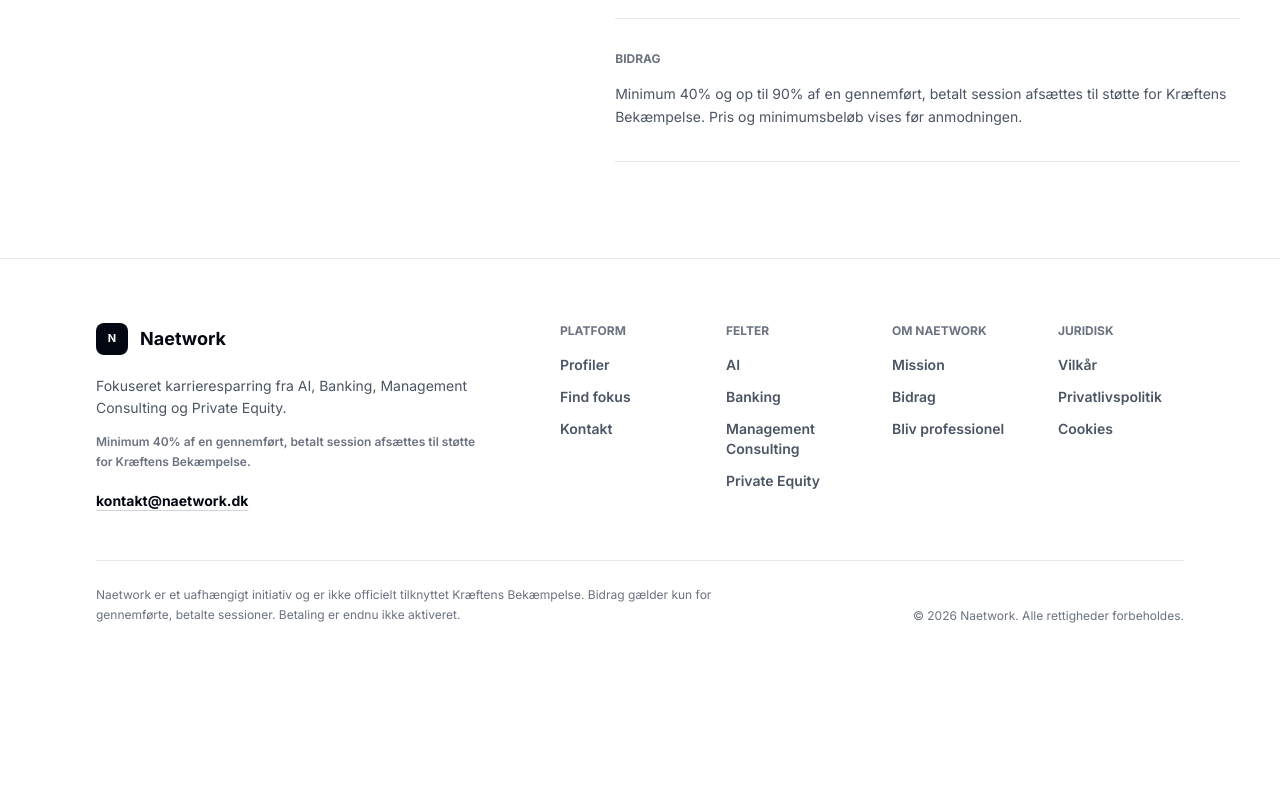
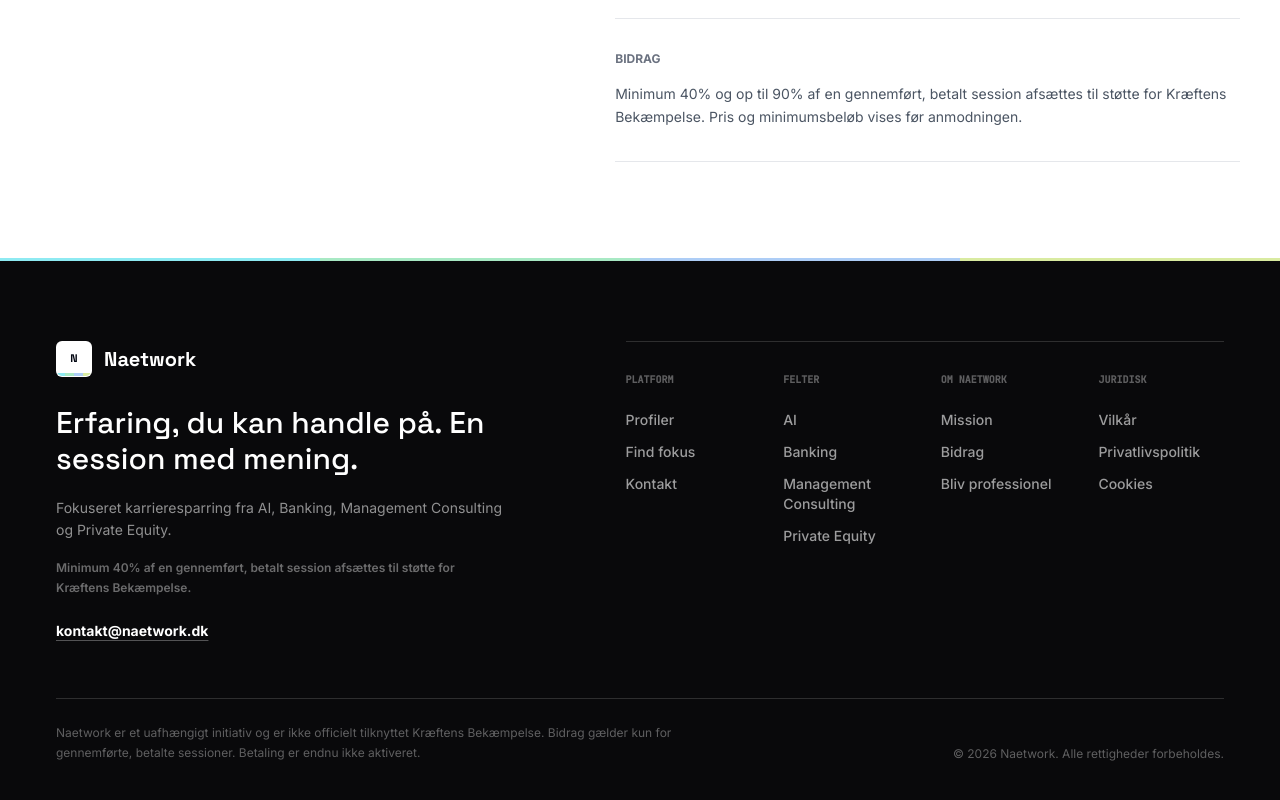
Before and after one commit to mikkelstreet-png/Naetwork, a Next.js app: page /fields/ai in a window 1280 px wide. Shown: the part 1505-2305 px from the top of the page. Before the commit the page ends 2193 px from the top, so only its background shows below. Built offline with nearby package versions, Linux system fonts and the light colour scheme; no server answers.

Commit message:
Design system: update components/Footer.tsx

```diff
--- a/components/Footer.tsx
+++ b/components/Footer.tsx
@@ -49,32 +49,36 @@ export function Footer() {
   if (isFocusedAppRoute(pathname)) return null;
 
   return (
-    <footer className="border-t border-gray-200 bg-white">
-      <div className="mx-auto max-w-6xl px-5 py-14 sm:px-8 md:py-16">
-        <div className="grid gap-12 lg:grid-cols-[0.8fr_1.2fr] lg:items-start">
+    <footer className="bg-[#09090b] text-white">
+      <div className="signal-rail"><span /><span /><span /><span /></div>
+      <div className="mx-auto max-w-[78rem] px-5 py-14 sm:px-8 md:py-20 lg:px-10">
+        <div className="grid gap-14 lg:grid-cols-[0.9fr_1.1fr] lg:items-start lg:gap-20">
           <div>
             <Link href="/" className="inline-flex items-center gap-3" aria-label="Naetwork home">
-              <span className="flex h-8 w-8 items-center justify-center rounded-lg bg-gray-950 text-[11px] font-black text-white">N</span>
-              <span className="block text-lg font-black text-gray-950">Naetwork</span>
+              <span className="brand-mark border border-white/15 bg-white text-gray-950">N</span>
+              <span className="block font-['Space_Grotesk'] text-xl font-bold text-white">Naetwork</span>
             </Link>
-            <p className="mt-5 max-w-sm text-sm leading-relaxed text-gray-600">
+            <p className="mt-7 max-w-md font-['Space_Grotesk'] text-2xl font-medium leading-tight text-white sm:text-3xl">
               {isDa
-                ? 'Fokuseret karrieresparring fra AI, Banking, Management Consulting og Private Equity.'
-                : 'Focused career guidance from AI, Banking, Management Consulting and Private Equity.'}
+                ? 'Erfaring, du kan handle på. En session med mening.'
+                : 'Experience you can act on. A session with purpose.'}
             </p>
-            <p className="mt-3 max-w-sm text-xs font-semibold leading-relaxed text-gray-400">
+            <p className="mt-5 max-w-md text-sm leading-relaxed text-white/55">
+              {isDa ? 'Fokuseret karrieresparring fra AI, Banking, Management Consulting og Private Equity.' : 'Focused career guidance from AI, Banking, Management Consulting and Private Equity.'}
+            </p>
+            <p className="mt-4 max-w-md text-xs font-semibold leading-relaxed text-white/40">
               {isDa ? 'Minimum 40% af en gennemført, betalt session afsættes til støtte for Kræftens Bekæmpelse.' : 'At least 40% of a completed, paid session is allocated in support of Kræftens Bekæmpelse.'}
             </p>
-            <a href="mailto:kontakt@naetwork.dk" className="mt-5 inline-flex text-sm font-black text-gray-950 underline decoration-gray-300 underline-offset-4">kontakt@naetwork.dk</a>
+            <a href="mailto:kontakt@naetwork.dk" className="mt-6 inline-flex text-sm font-bold text-white underline decoration-white/30 underline-offset-4 transition-colors hover:decoration-white">kontakt@naetwork.dk</a>
           </div>
 
-          <div className="grid grid-cols-2 gap-10 text-sm sm:grid-cols-4 lg:grid-cols-4">
+          <div className="grid grid-cols-2 gap-x-8 gap-y-10 border-t border-white/15 pt-7 text-sm sm:grid-cols-4">
             {columns.map((column) => (
               <div key={column.title}>
-                <p className="mb-4 text-xs font-bold uppercase text-gray-400">{column.title}</p>
+                <p className="editorial-label mb-5 text-white/35">{column.title}</p>
                 <div className="space-y-3">
                   {column.links.map((link) => (
-                    <Link key={link.href} href={link.href} className="block font-semibold text-gray-600 transition-colors hover:text-gray-950">
+                    <Link key={link.href} href={link.href} className="block font-medium text-white/60 transition-colors hover:text-white">
                       {link.label}
                     </Link>
                   ))}
@@ -84,9 +88,9 @@ export function Footer() {
           </div>
         </div>
 
-        <div className="mt-12 flex flex-col gap-3 border-t border-gray-200 pt-6 md:flex-row md:items-end md:justify-between">
-          <p className="max-w-2xl text-xs leading-relaxed text-gray-400">{isDa ? 'Naetwork er et uafhængigt initiativ og er ikke officielt tilknyttet Kræftens Bekæmpelse. Bidrag gælder kun for gennemførte, betalte sessioner. Betaling er endnu ikke aktiveret.' : 'Naetwork is an independent initiative and is not officially affiliated with Kræftens Bekæmpelse. Contributions apply only to completed, paid sessions. Payments are not enabled yet.'}</p>
-          <p className="text-xs text-gray-400">{isDa ? '© 2026 Naetwork. Alle rettigheder forbeholdes.' : '© 2026 Naetwork. All rights reserved.'}</p>
+        <div className="mt-14 flex flex-col gap-4 border-t border-white/15 pt-6 md:flex-row md:items-end md:justify-between">
+          <p className="max-w-2xl text-xs leading-relaxed text-white/35">{isDa ? 'Naetwork er et uafhængigt initiativ og er ikke officielt tilknyttet Kræftens Bekæmpelse. Bidrag gælder kun for gennemførte, betalte sessioner. Betaling er endnu ikke aktiveret.' : 'Naetwork is an independent initiative and is not officially affiliated with Kræftens Bekæmpelse. Contributions apply only to completed, paid sessions. Payments are not enabled yet.'}</p>
+          <p className="shrink-0 text-xs text-white/35">{isDa ? '© 2026 Naetwork. Alle rettigheder forbeholdes.' : '© 2026 Naetwork. All rights reserved.'}</p>
         </div>
       </div>
     </footer>
```
